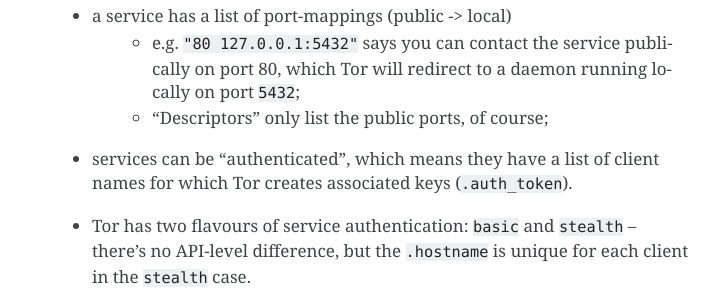
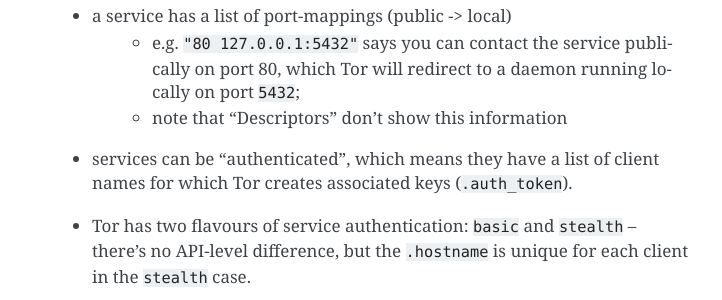
Before and after one commit to meejah/txtorcon, a Sphinx documentation site: the page built from docs/guide.rst, in a window 1280 px wide and 900 px high, scrolled down 6395 px. Shown: the part 154-454 px from the top of the window, without its empty margins (388-1110 px from the left). Built offline with Sphinx 7.4.7, drawn with Linux system fonts in a browser that asks for light colours; pages that are not in the unit, such as notebooks, are missing from menus; the version number could not be read and is left out.

Commit message:
more clarify

```diff
--- a/docs/guide.rst
+++ b/docs/guide.rst
@@ -326,7 +326,7 @@
     - e.g. ``"80 127.0.0.1:5432"`` says you can contact the service
       publically on port 80, which Tor will redirect to a daemon
       running locally on port ``5432``;
-    - "Descriptors" only list the public ports, of course;
+    - note that "Descriptors" don't show this information
  - services can be "authenticated", which means they have a list of
    client names for which Tor creates associated keys (``.auth_token``).
  - Tor has two flavours of service authentication: ``basic`` and
```
